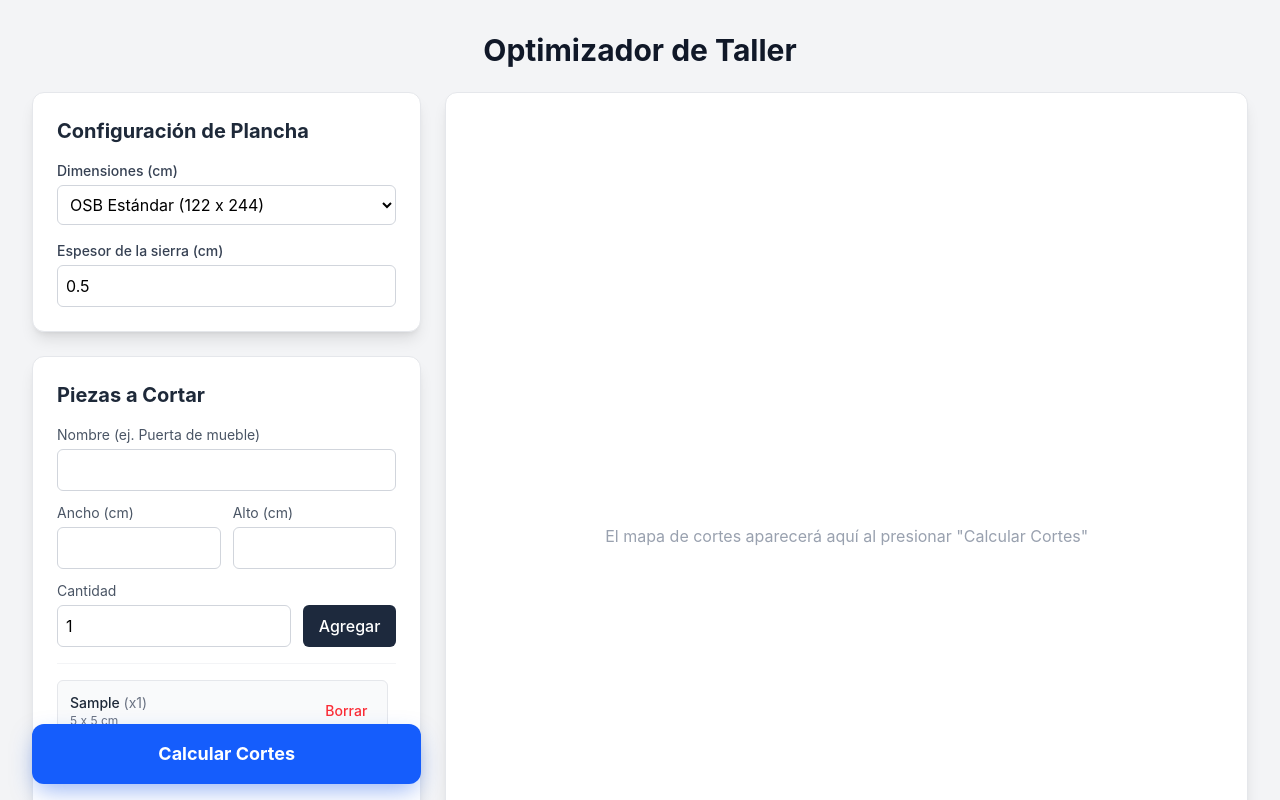
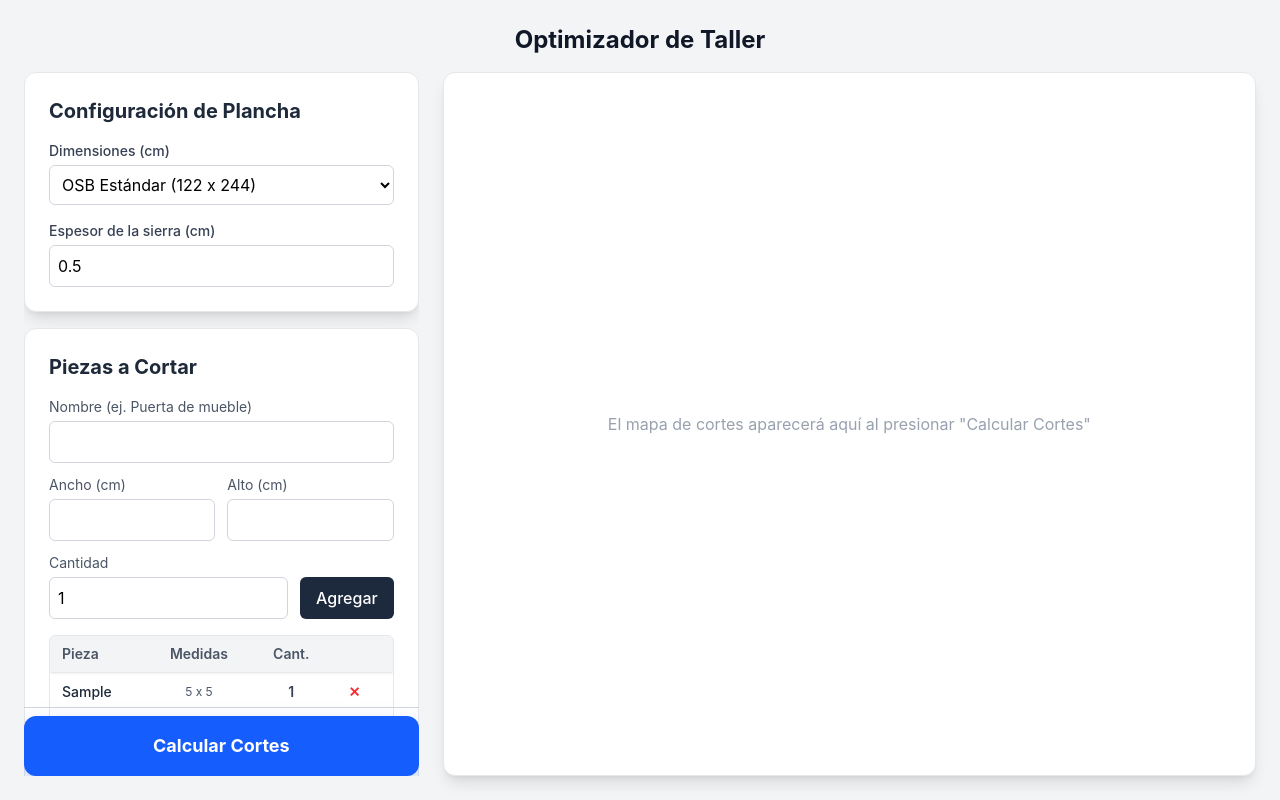
Before and after one commit to Michaelyoddie/optimizador_corte_frontend, a React (Vite) app: page / in a window 1280 px wide. Both pictures are taken after typing "Sample", "5", "5" into the empty fields and a click on the button "Agregar". Shown: the top 800 px of the page. Built offline with nearby package versions, Linux system fonts and the light colour scheme.

Commit message:
fix: diseño de panel estático con scroll interno en la tabla de piezas

```diff
--- a/src/App.jsx
+++ b/src/App.jsx
@@ -25,18 +25,24 @@ function App() {
   };
 
   return (
-    <div className="min-h-screen bg-gray-100 p-4 md:p-8">
-      <h1 className="text-3xl font-bold text-center text-gray-900 mb-6">Optimizador de Taller</h1>
+    <div className="h-screen bg-gray-100 p-4 md:p-6 flex flex-col overflow-hidden">
+      <h1 className="text-2xl font-bold text-center text-gray-900 mb-4 shrink-0">Optimizador de Taller</h1>
 
-      <div className="max-w-7xl mx-auto grid grid-cols-1 lg:grid-cols-12 gap-6 relative">
+      <div className="max-w-7xl mx-auto w-full grid grid-cols-1 lg:grid-cols-12 gap-6 flex-1 min-h-0">
 
-        {/* Columna Izquierda */}
-        <div className="lg:col-span-4 flex flex-col gap-6 relative">
-          <ConfiguracionPanel config={config} setConfig={setConfig} />
-          <GestorPiezas piezas={piezas} setPiezas={setPiezas} />
+        {/* Columna Izquierda: Ahora usa gap-4 y flex para distribuir el espacio sin scroll general */}
+        <div className="lg:col-span-4 flex flex-col h-full bg-transparent overflow-hidden gap-4">
 
-          {/* Botón Flotante/Pegajoso */}
-          <div className="sticky bottom-4 z-10 pt-2">
+          <div className="shrink-0">
+            <ConfiguracionPanel config={config} setConfig={setConfig} />
+          </div>
+
+          {/* Este contenedor obliga al Gestor de Piezas a ocupar solo el espacio que sobra */}
+          <div className="flex-1 min-h-0">
+            <GestorPiezas piezas={piezas} setPiezas={setPiezas} />
+          </div>
+
+          <div className="shrink-0 border-t border-gray-300 pt-2">
             <button
               onClick={manejarCalculo}
               className="w-full bg-blue-600 text-white font-bold text-lg py-4 rounded-xl shadow-[0_10px_25px_-5px_rgba(37,99,235,0.5)] hover:bg-blue-700 transition disabled:bg-gray-400 disabled:shadow-none"
@@ -48,7 +54,7 @@ function App() {
         </div>
 
         {/* Columna Derecha */}
-        <div className="lg:col-span-8 bg-white rounded-xl shadow-lg border border-gray-200 p-6 flex items-center justify-center min-h-[500px]">
+        <div className="lg:col-span-8 bg-white rounded-xl shadow-lg border border-gray-200 p-4 flex flex-col h-full overflow-hidden">
           <VisualizadorCortes config={config} resultados={resultados} />
         </div>
 
--- a/src/components/GestorPiezas.jsx
+++ b/src/components/GestorPiezas.jsx
@@ -8,6 +8,7 @@ const GestorPiezas = ({ piezas, setPiezas }) => {
     if (!nueva.nombre || nueva.ancho <= 0 || nueva.alto <= 0 || nueva.cantidad <= 0) return;
 
     setPiezas([...piezas, { ...nueva, id: Date.now() }]);
+    // Vaciamos el formulario para que sea rápido agregar la siguiente
     setNueva({ nombre: '', ancho: '', alto: '', cantidad: 1 });
   };
 
@@ -19,6 +20,7 @@ const GestorPiezas = ({ piezas, setPiezas }) => {
     <div className="p-6 bg-white rounded-xl shadow-lg border border-gray-200">
       <h2 className="text-xl font-bold text-gray-800 mb-4">Piezas a Cortar</h2>
 
+      {/* Formulario de ingreso (se mantiene igual) */}
       <form onSubmit={agregar} className="grid grid-cols-2 gap-3 mb-4">
         <div className="col-span-2">
           <label className="block text-sm text-gray-600">Nombre (ej. Puerta de mueble)</label>
@@ -43,22 +45,47 @@ const GestorPiezas = ({ piezas, setPiezas }) => {
         </div>
       </form>
 
-      {/* ESTA ES LA CLAVE: Altura bloqueada a 200px con scroll interno */}
-      <div className="space-y-2 h-[200px] overflow-y-auto pr-2 border-t border-gray-100 pt-4">
+      {/* NUEVA VISTA: Tabla compacta en lugar de tarjetas */}
+      <div className="h-[200px] overflow-y-auto border border-gray-200 rounded-md">
         {piezas.length === 0 ? (
-          <p className="text-sm text-gray-400 text-center py-4">No hay piezas ingresadas aún.</p>
+          <div className="flex h-full items-center justify-center">
+            <p className="text-sm text-gray-400">No hay piezas ingresadas aún.</p>
+          </div>
         ) : (
-          piezas.map(p => (
-            <div key={p.id} className="flex justify-between items-center bg-gray-50 p-3 rounded-md border border-gray-200">
-              <div>
-                <p className="font-medium text-sm text-gray-800">{p.nombre} <span className="text-gray-500 font-normal">(x{p.cantidad})</span></p>
-                <p className="text-xs text-gray-500">{p.ancho} x {p.alto} cm</p>
-              </div>
-              <button onClick={() => eliminar(p.id)} className="text-red-500 hover:text-red-700 text-sm font-medium px-2">
-                Borrar
-              </button>
-            </div>
-          ))
+          <table className="w-full text-sm text-left">
+            <thead className="bg-gray-100 text-gray-600 sticky top-0 shadow-sm">
+              <tr>
+                <th className="px-3 py-2 font-semibold">Pieza</th>
+                <th className="px-3 py-2 font-semibold text-center">Medidas</th>
+                <th className="px-3 py-2 font-semibold text-center">Cant.</th>
+                <th className="px-3 py-2 font-semibold text-center"></th>
+              </tr>
+            </thead>
+            <tbody className="divide-y divide-gray-100">
+              {piezas.map(p => (
+                <tr key={p.id} className="hover:bg-blue-50 transition-colors">
+                  <td className="px-3 py-2 font-medium text-gray-800 truncate max-w-[120px]" title={p.nombre}>
+                    {p.nombre}
+                  </td>
+                  <td className="px-3 py-2 text-center text-gray-600 text-xs">
+                    {p.ancho} x {p.alto}
+                  </td>
+                  <td className="px-3 py-2 text-center font-semibold text-gray-700">
+                    {p.cantidad}
+                  </td>
+                  <td className="px-3 py-2 text-center">
+                    <button
+                      onClick={() => eliminar(p.id)}
+                      className="text-red-500 hover:text-red-700 hover:bg-red-100 rounded-full w-6 h-6 flex items-center justify-center font-bold transition"
+                      title="Borrar pieza"
+                    >
+                      ✕
+                    </button>
+                  </td>
+                </tr>
+              ))}
+            </tbody>
+          </table>
         )}
       </div>
     </div>
--- a/src/components/VisualizadorCortes.jsx
+++ b/src/components/VisualizadorCortes.jsx
@@ -1,10 +1,8 @@
 import React, { useState, useEffect } from 'react';
 
 const VisualizadorCortes = ({ config, resultados }) => {
-  // Estado para saber en qué plancha estamos (0 es la primera)
   const [pagina, setPagina] = useState(0);
 
-  // Si hacemos un cálculo nuevo, regresamos a la plancha 1 automáticamente
   useEffect(() => {
     setPagina(0);
   }, [resultados]);
@@ -18,10 +16,24 @@ const VisualizadorCortes = ({ config, resultados }) => {
   }
 
   const { ancho, alto } = config;
+  const esVertical = alto > ancho;
+  const viewBoxAncho = esVertical ? alto : ancho;
+  const viewBoxAlto = esVertical ? ancho : alto;
   const planchaActual = resultados.detalle_planchas[pagina];
 
+  const cortesTabla = {};
+  planchaActual.cortes.forEach(corte => {
+    const clave = `${corte.nombre}-${corte.w}-${corte.h}`;
+    if (!cortesTabla[clave]) {
+      cortesTabla[clave] = { ...corte, cantidad: 1 };
+    } else {
+      cortesTabla[clave].cantidad += 1;
+    }
+  });
+  const filasTabla = Object.values(cortesTabla);
+
   return (
-    <div className="w-full flex flex-col h-full">
+    <div className="w-full flex flex-col h-full overflow-y-auto pr-2">
       <div className="flex justify-between items-center mb-4 border-b pb-4 shrink-0">
         <h2 className="text-xl font-bold text-gray-800">Mapa de Cortes</h2>
         <div className="flex gap-3">
@@ -34,43 +46,80 @@ const VisualizadorCortes = ({ config, resultados }) => {
         </div>
       </div>
 
-      <div className="flex-1 w-full flex items-center justify-center bg-gray-50 rounded-lg p-4 border-2 border-dashed border-gray-300 min-h-[50vh]">
-        <svg viewBox={`0 0 ${ancho} ${alto}`} className="w-full h-full max-h-[60vh] bg-amber-100 shadow-md border-2 border-amber-900">
-          <rect x="0" y="0" width={ancho} height={alto} fill="#fde68a" />
-          {planchaActual.cortes.map((corte, index) => (
+      <div className="w-full flex items-center justify-center bg-gray-50 rounded-lg p-4 border border-gray-200 mb-6 shrink-0">
+        {/* Aquí quitamos el bg-amber y el border que generaban ese espacio falso */}
+        <svg
+          viewBox={`0 0 ${viewBoxAncho} ${viewBoxAlto}`}
+          className="w-full h-auto drop-shadow-md"
+          style={{ maxHeight: '45vh' }}
+        >
+          {/* Le pasamos el color y el borde EXCLUSIVAMENTE al rectángulo que representa la madera */}
+          <rect x="0" y="0" width={viewBoxAncho} height={viewBoxAlto} fill="#fde68a" stroke="#78350f" strokeWidth="0.8" />
+
+          {planchaActual.cortes.map((corte, index) => {
+            const x = esVertical ? corte.y : corte.x;
+            const y = esVertical ? corte.x : corte.y;
+            const w = esVertical ? corte.h : corte.w;
+            const h = esVertical ? corte.w : corte.h;
+
+            return (
               <g key={index}>
-              <rect x={corte.x} y={corte.y} width={corte.w} height={corte.h} fill="#fbbf24" stroke="#78350f" strokeWidth={config.kerf} />
-              {corte.w > 15 && corte.h > 15 && (
+                <rect x={x} y={y} width={w} height={h} fill="#fbbf24" stroke="#78350f" strokeWidth={config.kerf} />
+                {w > 15 && h > 15 && (
                    <>
-                   <text x={corte.x + corte.w / 2} y={corte.y + corte.h / 2 - 2} fontSize="4" fill="#451a03" textAnchor="middle" dominantBaseline="middle" className="font-bold font-sans">
+                     <text x={x + w / 2} y={y + h / 2 - 2} fontSize="4" fill="#451a03" textAnchor="middle" dominantBaseline="middle" className="font-bold font-sans">
                        {corte.nombre}
                      </text>
-                   <text x={corte.x + corte.w / 2} y={corte.y + corte.h / 2 + 3} fontSize="3" fill="#78350f" textAnchor="middle" dominantBaseline="middle" className="font-sans">
+                     <text x={x + w / 2} y={y + h / 2 + 3} fontSize="3" fill="#78350f" textAnchor="middle" dominantBaseline="middle" className="font-sans">
                        {corte.w} x {corte.h}
                      </text>
                    </>
                 )}
               </g>
-          ))}
+            );
+          })}
         </svg>
       </div>
 
-      {/* Controles de paginación si hay más de 1 plancha */}
+      <div className="w-full shrink-0 mb-4">
+        <h3 className="text-lg font-bold text-gray-700 mb-3">Piezas en esta plancha</h3>
+        <div className="overflow-hidden rounded-lg border border-gray-200 shadow-sm">
+          <table className="w-full text-sm text-left">
+            <thead className="bg-gray-100 text-gray-600">
+              <tr>
+                <th className="px-4 py-3 font-semibold border-b">Nombre de la pieza</th>
+                <th className="px-4 py-3 font-semibold border-b text-center">Medidas (cm)</th>
+                <th className="px-4 py-3 font-semibold border-b text-center">Cantidad</th>
+              </tr>
+            </thead>
+            <tbody className="divide-y divide-gray-200 bg-white">
+              {filasTabla.map((fila, i) => (
+                 <tr key={i} className="hover:bg-gray-50">
+                   <td className="px-4 py-3 font-medium text-gray-800">{fila.nombre}</td>
+                   <td className="px-4 py-3 text-center text-gray-600">{fila.w} x {fila.h}</td>
+                   <td className="px-4 py-3 text-center font-bold text-gray-700">{fila.cantidad}</td>
+                 </tr>
+              ))}
+            </tbody>
+          </table>
+        </div>
+      </div>
+
       {resultados.planchas > 1 && (
-        <div className="flex justify-center gap-4 mt-4 shrink-0">
+        <div className="flex justify-center gap-4 mt-auto pt-4 border-t shrink-0">
           <button
             onClick={() => setPagina(p => Math.max(0, p - 1))}
             disabled={pagina === 0}
             className="px-6 py-2 bg-slate-800 text-white rounded-md disabled:opacity-30 disabled:bg-slate-400 font-medium hover:bg-slate-700 transition"
           >
-            ← Anterior
+            ← Plancha Anterior
           </button>
           <button
             onClick={() => setPagina(p => Math.min(resultados.planchas - 1, p + 1))}
             disabled={pagina === resultados.planchas - 1}
             className="px-6 py-2 bg-slate-800 text-white rounded-md disabled:opacity-30 disabled:bg-slate-400 font-medium hover:bg-slate-700 transition"
           >
-            Siguiente →
+            Siguiente Plancha →
           </button>
         </div>
       )}
```
Lines whose indentation alone changed are shown as unchanged.
